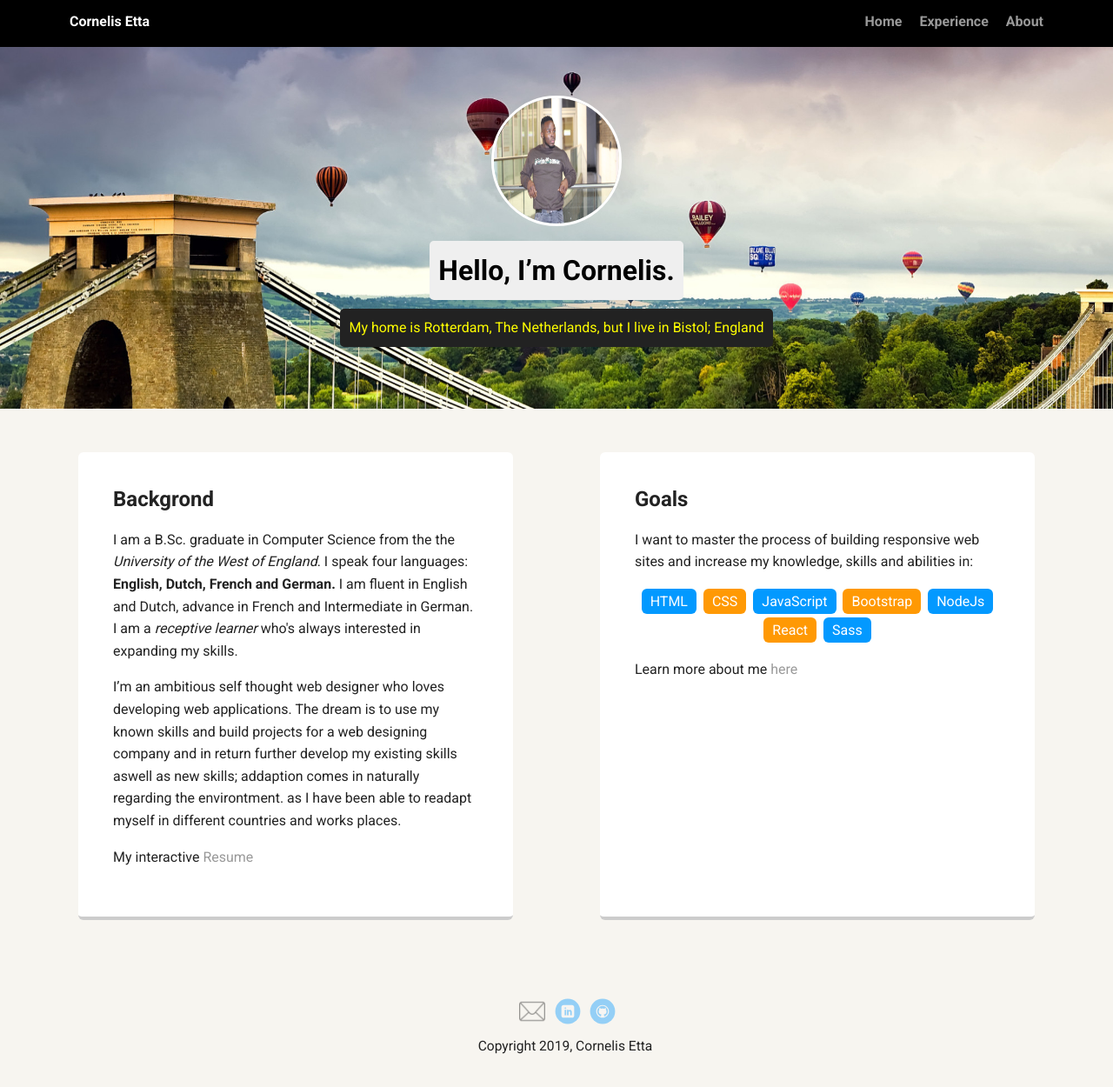
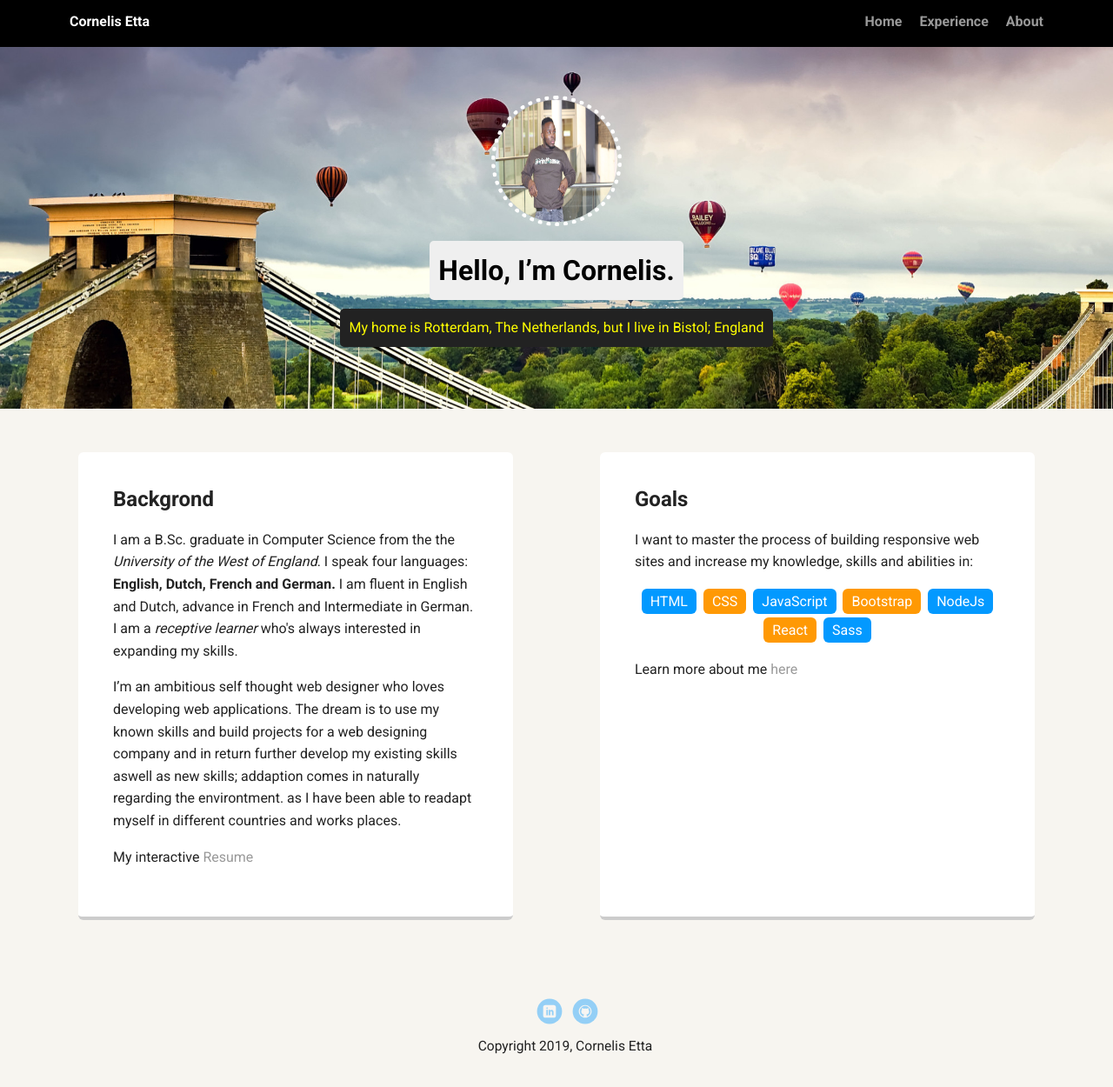
Before and after one commit to corry010/techdegree-project-01, a plain HTML site: page index.html in a window 1280 px wide. Shown: the whole page at 87% size. Drawn offline with Linux system fonts and the light colour scheme; a web font is replaced by a local one.

Commit message:
few little changes

```diff
--- a/index.html
+++ b/index.html
@@ -49,6 +49,7 @@
           <li>Sass</li>
         </ul>
 
+
         <p>Learn more about me <a href="pages/about.html">here</a></p>
 
       </section>
@@ -58,9 +59,8 @@
     </main>
     <footer>
       <ul>
-        <li><a href="mailto:cornelis.etta@hotmail.com" class="social contact ">Contact</a></li>
-        <li><a href="https://www.linkedin.com/in/cornelis-etta-654454153/" class="social linkedin">LinkedIn</a></li>
-        <li><a href="https://github.com/corry010" class="social github">Github</a></li>
+        <li><a href="https://www.linkedin.com/in/cornelis-etta-654454153/" class="social linkedin" target="_blank">LinkedIn</a></li>
+        <li><a href="https://github.com/corry010" class="social github" target="_blank">Github</a></li>
       </ul>
       <p class="copyright">Copyright 2019, Cornelis Etta</p>
     </footer>
--- a/styles.css
+++ b/styles.css
@@ -81,7 +81,7 @@ header .profile-image {
   width: 150px;
   height: 150px;
   border-radius: 50%;
-  border: 3px solid white;
+  border: 5px dotted white;
   transition: all .5s;
 }
 header .profile-image:hover {
```
